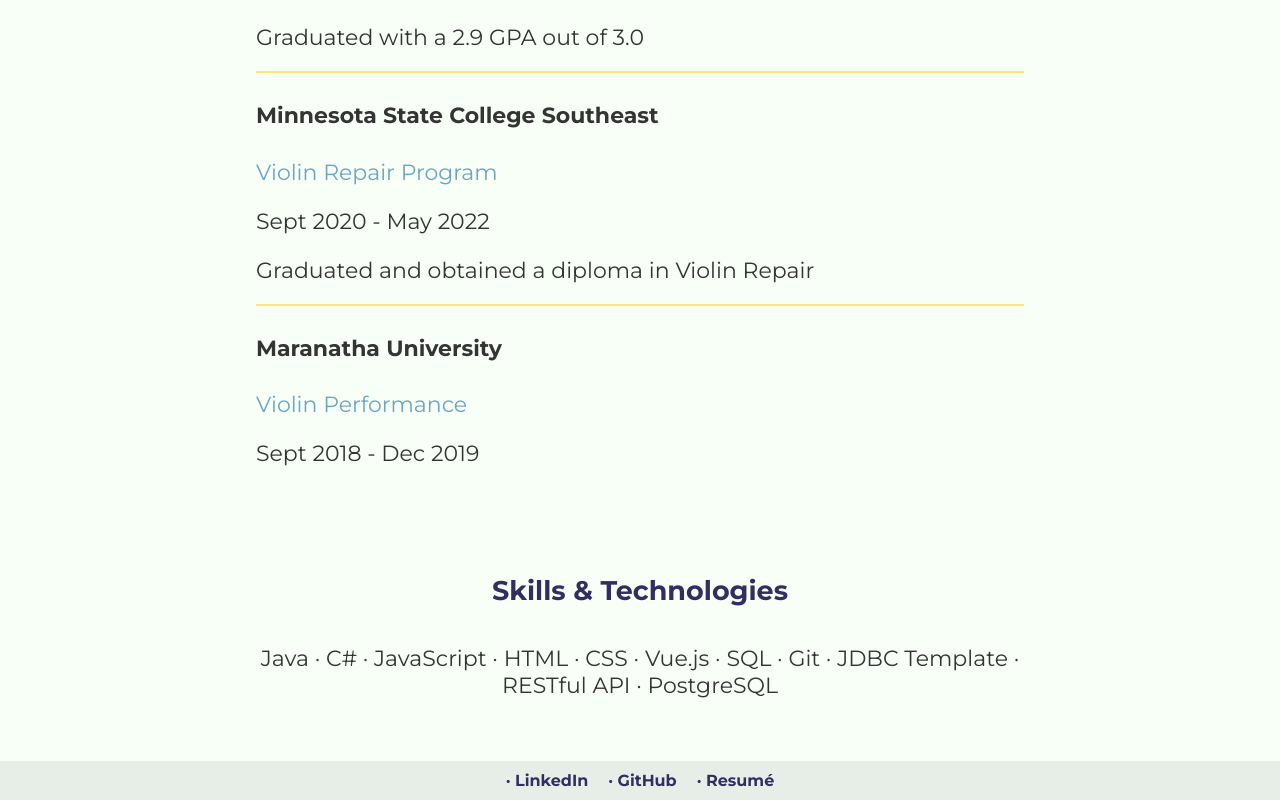
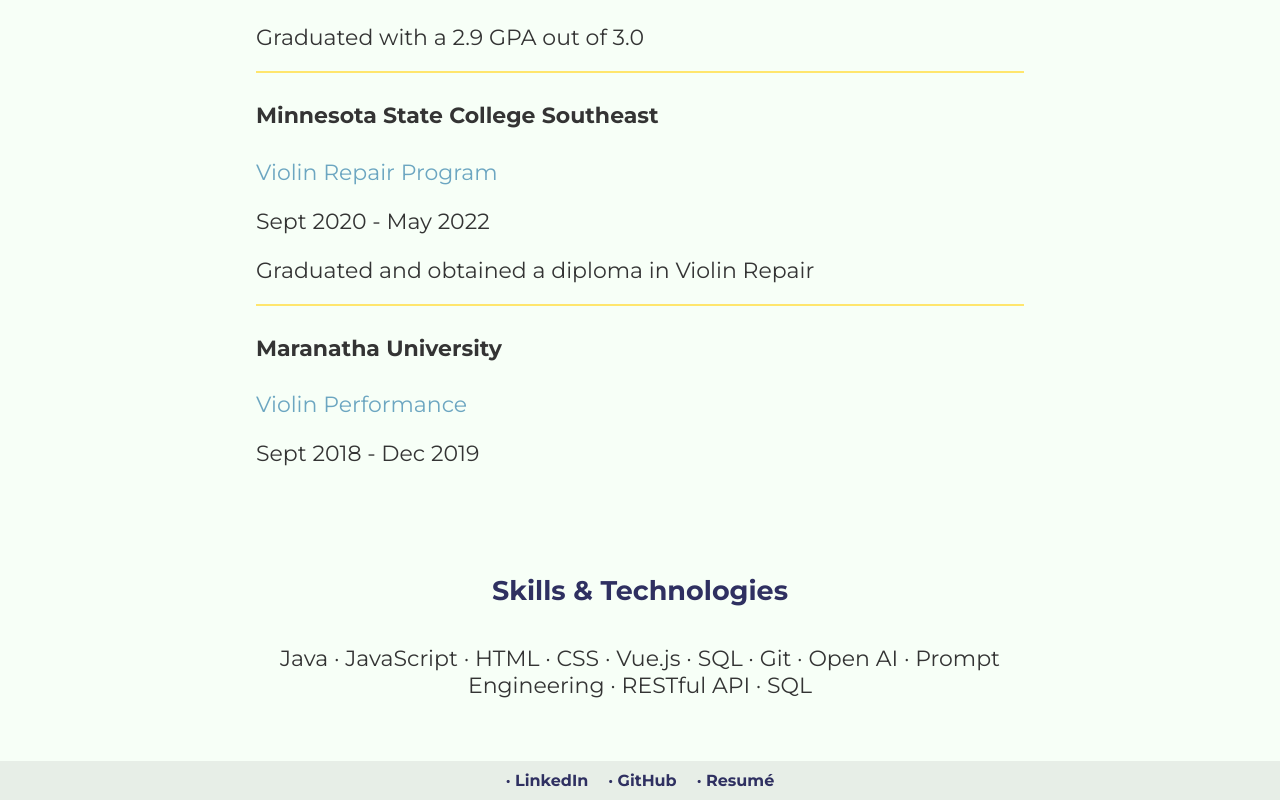
Before and after one commit to chethnut/portfolio-page-vue, a Vue app: page /resume in a window 1280 px wide. Shown: the part 1238-2038 px from the top of the page. Built offline with nearby package versions, Linux system fonts and the light colour scheme.

Commit message:
updated skills section

```diff
--- a/src/views/ResumeView.vue
+++ b/src/views/ResumeView.vue
@@ -45,8 +45,8 @@
 
       <h3 class="section-title">Skills & Technologies</h3>
 
-      <p class="skills">Java · C# · JavaScript · HTML · CSS · Vue.js · SQL · Git · JDBC Template · RESTful
-        API · PostgreSQL</p>
+      <p class="skills">Java · JavaScript · HTML · CSS · Vue.js · SQL · Git · Open AI · Prompt Engineering · RESTful
+        API · SQL</p>
     </div>
   </div>
   <FooterComp />
```
